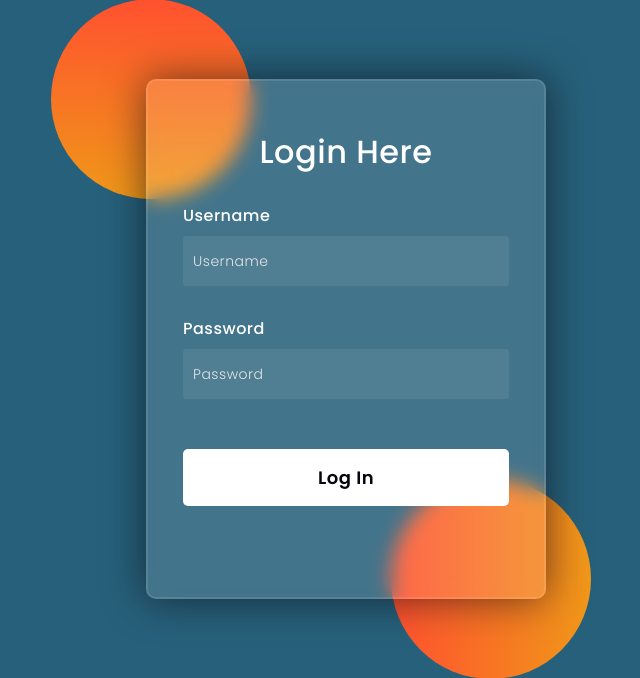
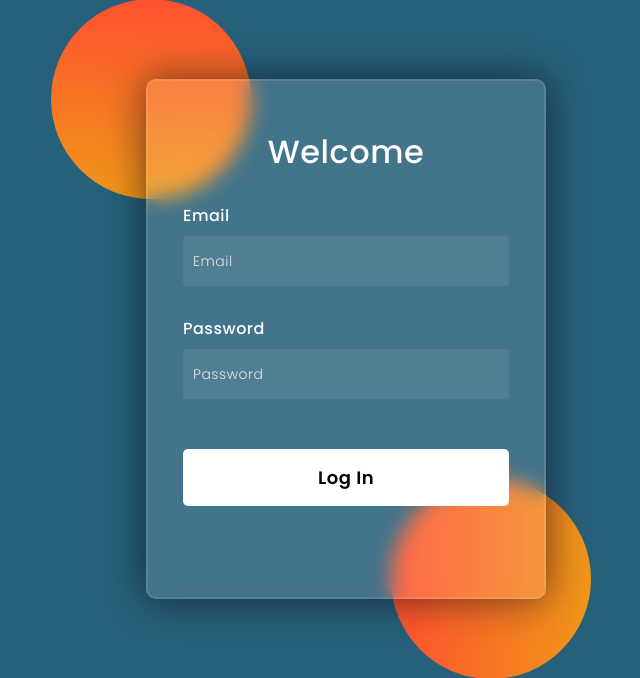
Before and after one commit to AggravatedDonald/DevpostFrey, a Node server app: template views/login.html in a window 1280 px wide. Shown: the part 61-739 px from the top of the page, without its empty margins (294-934 px from the left). Run offline with Node 20, Linux system fonts and the light colour scheme; the template is opened without the code that fills it, so the values that code supplies are empty; some libraries are stand-ins or nearby versions.

Commit message:
Update login.html

```diff
--- a/views/login.html
+++ b/views/login.html
@@ -162,14 +162,14 @@ button{
         <div class="shape"></div>
         <div class="shape"></div>
     </div>
-    <form>
-        <h3>Login Here</h3>
+    <form method="POST" action="/login">
+        <h3>Welcome</h3>
 
-        <label for="username">Username</label>
-        <input type="text" placeholder="Username" id="username">
+        <label for="username">Email</label>
+        <input type="email" placeholder="Email" name="Email">
 
         <label for="password">Password</label>
-        <input type="password" placeholder="Password" id="password">
+        <input type="password" placeholder="Password" name="Password">
 
         <button>Log In</button>
     </form>
```
